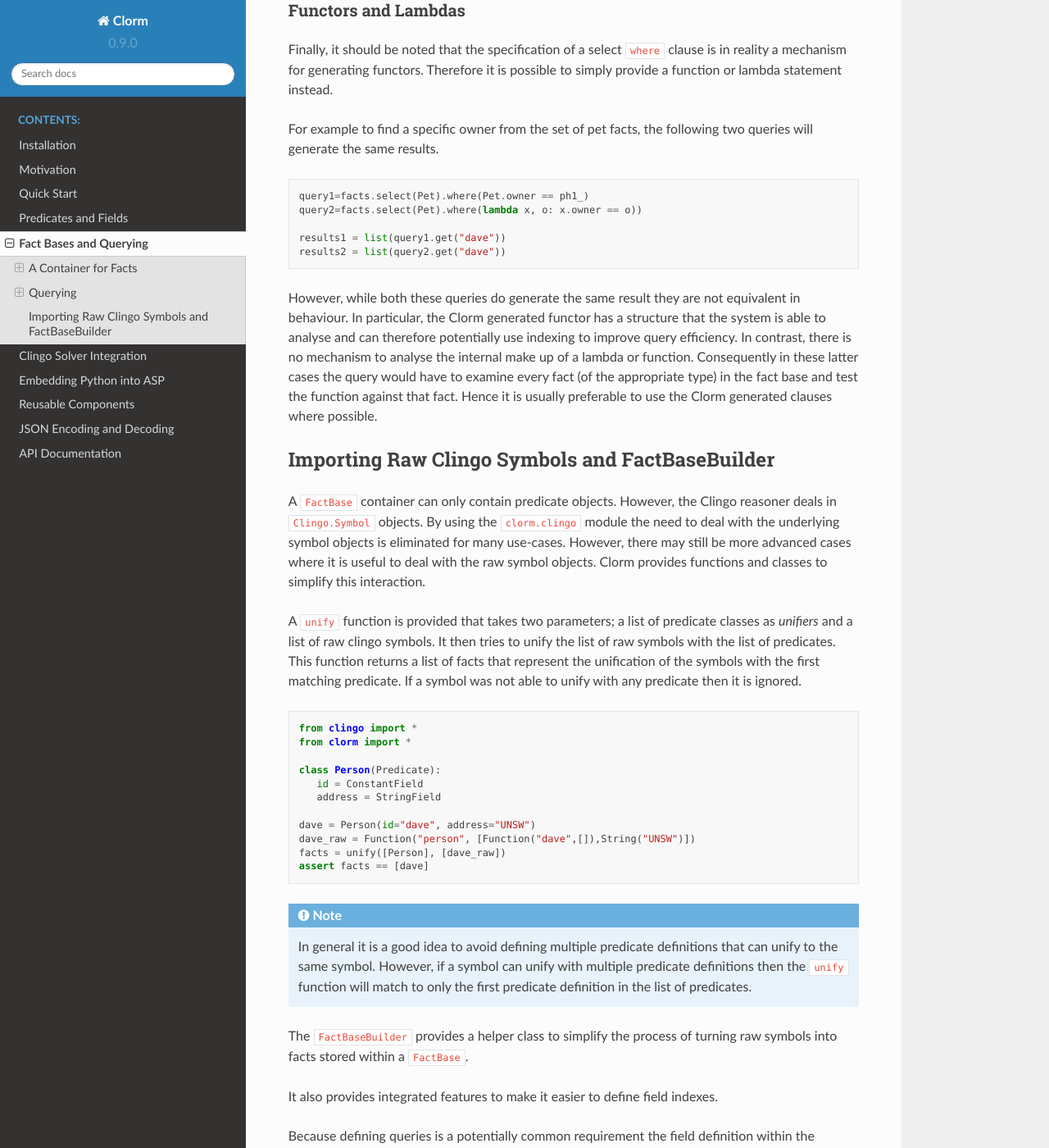
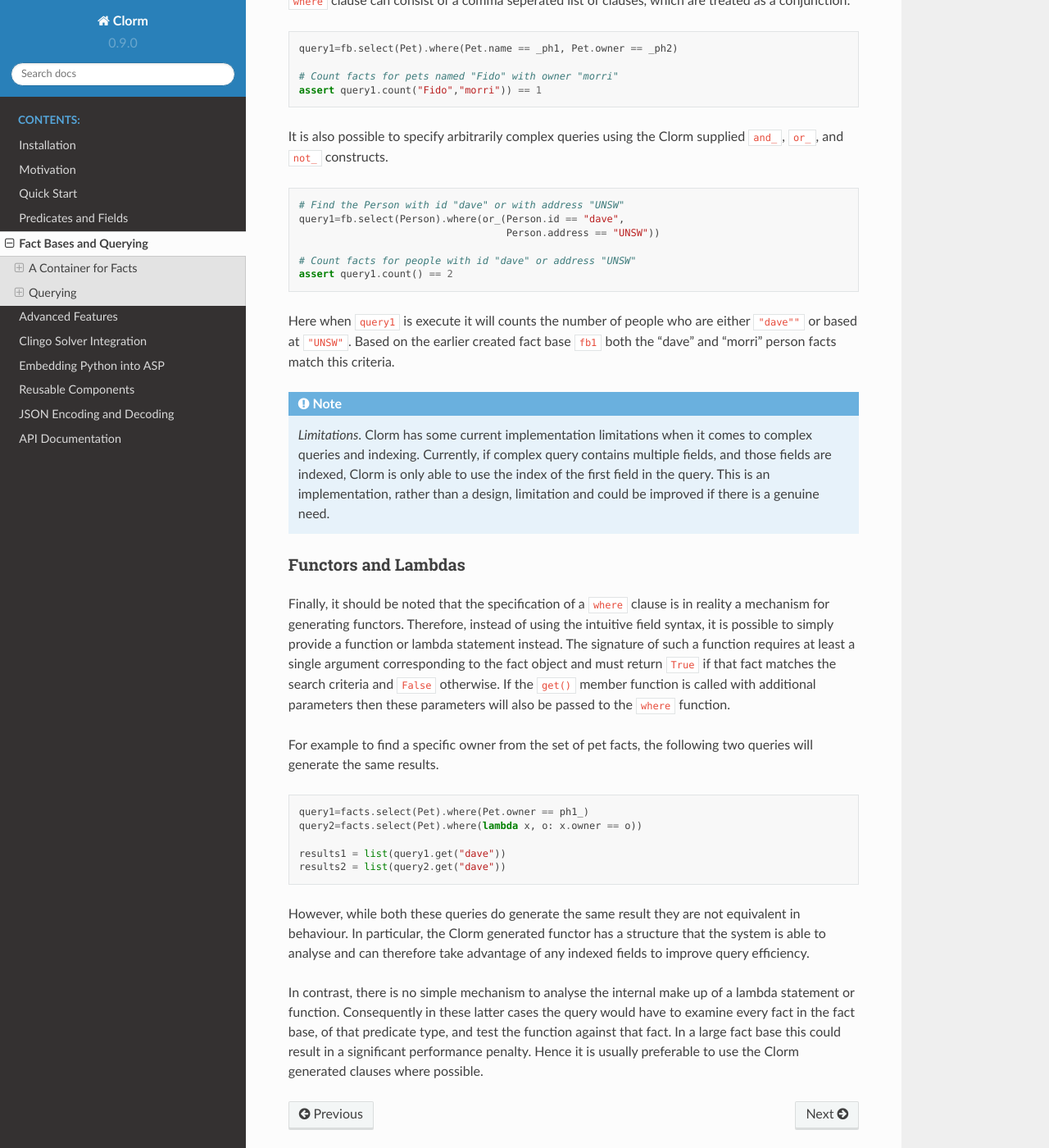
Before and after one commit to potassco/clorm, a Sphinx documentation site: the page built from docs/clorm/factbase.rst, in a window 1280 px wide and 1400 px high, scrolled down 5219 px. Shown: the whole window at 82% size. Built offline with Sphinx 7.4.7 and the Read the Docs theme 2.0.0, drawn with Linux system fonts in a browser that asks for light colours; some of the changed text lies outside the part shown.

Commit message:
API changes: FactBaseBuilder class and unify function
- Renamed FactBaseBuilder to SymbolPredicateUnifier
- Changed behaviour of unify function with more inputs and output FactBase by default

```diff
--- a/docs/clorm/factbase.rst
+++ b/docs/clorm/factbase.rst
@@ -60,9 +60,10 @@
 from a ``FactBase`` can often be done without regard to performance
 considerations.
 
-However, similarly to a traditional database, there can be cases where the
-number of facts that need to be stored can relatively large. In such cases
-querying these facts from a ``FactBase`` can present a performance bottleneck.
+However, in a similar manner to a traditional database, there can be cases where
+the number of facts that need to be stored can be relatively large. In such
+cases querying these facts from a ``FactBase`` can present a performance
+bottleneck.
 
 In order to alleviate this problem a ``FactBase`` can be defined with indexes
 for specific fields. Extending the above example:
@@ -109,8 +110,8 @@
 
 .. code-block:: python
 
-       query1=facts.select(Person).where(Person.id == "dave")
-       query2=facts.select(Pet).where(Pet.owner == "dave")
+       query1=fb.select(Person).where(Person.id == "dave")
+       query2=fb.select(Pet).where(Pet.owner == "dave")
 
 A query object needs to be executed in order to return the results. There are
 three member functions to execute a query: ``get()``, ``get_unique()``, and
@@ -124,8 +125,8 @@
        for pet in query2.get():
            assert pet.owner == "dave"
 
-Indexing
-^^^^^^^^
+Queries that use Indexes
+^^^^^^^^^^^^^^^^^^^^^^^^
 
 Querying can be a relatively expensive process as it has to potentially to
 examine every fact in the ``FactBase``. However, if you know that you will be
@@ -135,9 +136,9 @@
 
 .. code-block:: python
 
-   fb = FactBase([dave,morri,dave_cat], index=[Pet.owner])
+   fb3 = FactBase([dave,morri,dave_cat], index=[Pet.owner])
 
-   query=facts.select(Pet).where(Pet.owner == ph1_)
+   query=fb3.select(Pet).where(Pet.owner == ph1_)
 
 
 Queries with Parameters
@@ -150,8 +151,8 @@
 
 .. code-block:: python
 
-       query1=facts.select(Person)
-       query2=facts.select(Pet).where(Pet.owner == ph1_)
+       query1=fb.select(Person)
+       query2=fb.select(Pet).where(Pet.owner == ph1_)
 
        for person in query1.get():
           print("Pets owned by: {}".format(person.id))
@@ -170,7 +171,7 @@
 
 .. code-block:: python
 
-   query2=facts.select(Pet).where(Pet.owner == ph_("owner", "dave"))
+   query2=fb.select(Pet).where(Pet.owner == ph_("owner", "dave"))
 
    # Find pets owned by "morri"
    for pet in query2.get(owner="morri"):
@@ -191,7 +192,7 @@
 
 .. code-block:: python
 
-       query2=facts.select(Pet).order_by(Pet.owner, Pet.petname)
+       query2=fb.select(Pet).order_by(Pet.owner, Pet.petname)
 
 The above will list all pets, first sorted by the owner's name and then sorted in
 by the pet's name.
@@ -203,7 +204,7 @@
 
 	from clorm import desc
 
-	query2=facts.select(Pet).order_by(Pet.owner, desc(Pet.petname))
+	query2=fb.select(Pet).order_by(Pet.owner, desc(Pet.petname))
 
 
 Querying by Positional Arguments
@@ -214,7 +215,7 @@
 
 .. code-block:: python
 
-       query2=facts.select(Pet).where(Pet[0] == "dave").order_by(Pet[1])
+       query2=fb.select(Pet).where(Pet[0] == "dave").order_by(Pet[1])
 
 However, the warning from the previous section still holds; to use positional
 arguments sparingly and only in cases where the order of elements will not
@@ -235,14 +236,14 @@
        from clorm import path
 
        p1=Pet(owner="dave", petname="bob")
-       query3=facts.select(Pet).where(path(Pet) <= p1)
+       query3=fb.select(Pet).where(path(Pet) <= p1)
 
 Here the query will return all pet objects that are less than ``p1``, based on
 the ordering of the underlying Clingo Symbol objects. Note, querying by the
 predicate itself is a boundary case and it is not necessarily clear when this
 feature is required. For example, when testing for equality it is usually
 simpler to not use the query mechanism and instead to use the basic Python set
-inclusion operation.
+inclusion operation:
 
 .. code-block:: python
 
@@ -250,38 +251,77 @@
 
 .. note::
 
-   The technical reason for not providing the intuitive syntax is that it would
-   require overloading the boolean comparison operators for the
-   NonLogicalSymbol's metaclass. However, this would likely cause unexpected
-   behaviour when using the NonLogicalSymbol class in a variety of
-   contexts. Because of this it was thought better to provide a special syntax
-   for this boundary case.
+   The technical reason for not providing the intuitive syntax when querying on
+   the Predicate itself is that this would require overloading the boolean
+   comparison operators for the NonLogicalSymbol's metaclass. This would likely
+   cause unexpected behaviour when using the NonLogicalSymbol class in a variety
+   of contexts. Furthermore, the use-case for querying on the predicate instance
+   itself is limited, so it was deemed preferable to simply provide a special
+   syntax for this boundary case.
 
 
 Complex Query Expressions and Indexing
 ^^^^^^^^^^^^^^^^^^^^^^^^^^^^^^^^^^^^^^
 
-In the simple case where the ``Select`` query object contains a ``where`` clause
-that corresponds to a field that is indexed then Clorm is able to use this index
-to make query execution more efficient.
-
-However, a ``where`` clause can consist of more than one clause and these are
-treated as a conjunction. Its is also possible to construct more complex clauses
-using Clorm supplied ``and_``, ``or_``, and ``not_`` constructs.
+So far we have seen Clorm's supports for queiries with simple where clauses,
+such as:
 
 .. code-block:: python
 
-       query1=facts.select(Person).where(or_(Person.id == "dave", Person.address == "UNSW"))
+   query=fb.select(Pet).where(Pet.owner == "dave")
 
-Here when ``query1`` is execute it will return any person who is either
-``"dave""`` or based at ``"UNSW"``.
+or with a single placeholder:
+
+.. code-block:: python
+
+   query=facts.select(Pet).where(Pet.owner == ph1_)
+
+However, more complex queries can be specified, including with multiple
+placehoders. Firstly, a ``where`` clause can consist of a comma seperated list
+of clauses, which are treated as a conjunction:
+
+.. code-block:: python
+
+       query1=fb.select(Pet).where(Pet.name == _ph1, Pet.owner == _ph2)
+
+       # Count facts for pets named "Fido" with owner "morri"
+       assert query1.count("Fido","morri")) == 1
+
+It is also possible to specify arbitrarily complex queries using the Clorm
+supplied ``and_``, ``or_``, and ``not_`` constructs.
+
+.. code-block:: python
+
+       # Find the Person with id "dave" or with address "UNSW"
+       query1=fb.select(Person).where(or_(Person.id == "dave",
+                                          Person.address == "UNSW"))
+
+       # Count facts for people with id "dave" or address "UNSW"
+       assert query1.count() == 2
+
+Here when ``query1`` is execute it will counts the number of people who are
+either ``"dave""`` or based at ``"UNSW"``. Based on the earlier created fact
+base ``fb1`` both the "dave" and "morri" person facts match this criteria.
+
+.. note::
+
+   *Limitations*. Clorm has some current implementation limitations when it
+   comes to complex queries and indexing. Currently, if complex query contains
+   multiple fields, and those fields are indexed, Clorm is only able to use the
+   index of the first field in the query. This is an implementation, rather than
+   a design, limitation and could be improved if there is a genuine need.
 
 Functors and Lambdas
 ^^^^^^^^^^^^^^^^^^^^
 
-Finally, it should be noted that the specification of a select ``where`` clause
-is in reality a mechanism for generating functors. Therefore it is possible to
-simply provide a function or lambda statement instead.
+Finally, it should be noted that the specification of a ``where`` clause is in
+reality a mechanism for generating functors. Therefore, instead of using the
+intuitive field syntax, it is possible to simply provide a function or lambda
+statement instead. The signature of such a function requires at least a single
+argument corresponding to the fact object and must return ``True`` if that fact
+matches the search criteria and ``False`` otherwise. If the ``get()`` member
+function is called with additional parameters then these parameters will also be
+passed to the ``where`` function.
 
 For example to find a specific owner from the set of pet facts, the following
 two queries will generate the same results.
@@ -297,113 +337,12 @@
 
 However, while both these queries do generate the same result they are not
 equivalent in behaviour. In particular, the Clorm generated functor has a
-structure that the system is able to analyse and can therefore potentially use
-indexing to improve query efficiency. In contrast, there is no mechanism to
-analyse the internal make up of a lambda or function. Consequently in these
-latter cases the query would have to examine every fact (of the appropriate
-type) in the fact base and test the function against that fact. Hence it is
-usually preferable to use the Clorm generated clauses where possible.
+structure that the system is able to analyse and can therefore take advantage of
+any indexed fields to improve query efficiency.
 
-
-Importing Raw Clingo Symbols and FactBaseBuilder
-------------------------------------------------
-
-A ``FactBase`` container can only contain predicate objects. However, the Clingo
-reasoner deals in ``Clingo.Symbol`` objects.  By using the ``clorm.clingo``
-module the need to deal with the underlying symbol objects is eliminated for
-many use-cases. However, there may still be more advanced cases where it is
-useful to deal with the raw symbol objects. Clorm provides functions and classes
-to simplify this interaction.
-
-A ``unify`` function is provided that takes two parameters; a list of predicate
-classes as *unifiers* and a list of raw clingo symbols. It then tries to unify
-the list of raw symbols with the list of predicates. This function returns a
-list of facts that represent the unification of the symbols with the first
-matching predicate. If a symbol was not able to unify with any predicate then it
-is ignored.
-
-.. code-block:: python
-
-   from clingo import *
-   from clorm import *
-
-   class Person(Predicate):
-      id = ConstantField
-      address = StringField
-
-   dave = Person(id="dave", address="UNSW")
-   dave_raw = Function("person", [Function("dave",[]),String("UNSW")])
-   facts = unify([Person], [dave_raw])
-   assert facts == [dave]
-
-.. note:: In general it is a good idea to avoid defining multiple predicate
-   definitions that can unify to the same symbol. However, if a symbol can unify
-   with multiple predicate definitions then the ``unify`` function will match to
-   only the first predicate definition in the list of predicates.
-
-The ``FactBaseBuilder`` provides a helper class to simplify the process of
-turning raw symbols into facts stored within a ``FactBase``.
-
-
-It also provides integrated features to make it easier to define field
-indexes.
-
-Because defining queries is a potentially common requirement the field
-definition within the predicate can include the option ``index=True`` which will
-be used by the ``FactBaseBuilder``.
-
-So the earlier definition can be modified:
-
-.. code-block:: python
-
-   class Pet(Predicate):
-      owner = ConstantField(index=True)
-      petname = StringField()
-
-``FactBaseBuilder`` provides a decorator function that can be used to register
-the class and index option with the builder.
-
-.. code-block:: python
-
-   from clorm import *
-
-   fbb = FactBaseBuilder()
-
-   @fbb.register
-   class Person(Predicate):
-      id = ConstantField()
-      address = StringField()
-
-   @fbb.register
-   class Pet(Predicate):
-      owner = ConstantField(index=True)
-      petname = StringField()
-
-   dave_raw = Function("person", [Function("dave",[]),String("UNSW")])
-   fb1 = fbb.new(symbols=[dave_raw])
-
-
-Once a ``FactBaseBuilder`` object has registered a number of predicates then the
-``FactBaseBuilder.new()`` member function can be used to create a ``FactBase``
-object containing the facts that were generated by unifying the
-``Clingo.Symbol`` objects against the registered predicates. The generated
-``FactBase`` will also have the appropriate indexes specified by the
-registration of the predicates.
-
-This function has two other useful features. Firtly, the option
-``raise_on_empty=True`` will throw an error if no clingo symbols unify with the
-registered predicates. While there are legitimate cases where a symbol doesn't
-unify with the builder there are also many cases where this indicates an error
-in the definition of the predicates or in the ASP program itself.
-
-The final option is the ``delayed_init=True`` option that allow for a delayed
-initialisation of the ``FactBase``. What this means is that the symbols are only
-processed (i.e., they are not unified agaist the predicates to generate facts)
-when the ``FactBase`` object is actually used.
-
-This is useful because there are cases where a fact base object is never
-actually used and is simply discarded. In particular this can happen when the
-ASP solver generates models as part of the ``on_model()`` callback function. If
-applications only cares about an optimal model or there is a timeout being
-applied then only the last model generated will actually be processed and all
-the earlier models may be discarded (see :ref:`api_clingo_integration`).
+In contrast, there is no simple mechanism to analyse the internal make up of a
+lambda statement or function. Consequently in these latter cases the query would
+have to examine every fact in the fact base, of that predicate type, and test
+the function against that fact. In a large fact base this could result in a
+significant performance penalty. Hence it is usually preferable to use the Clorm
+generated clauses where possible.
--- a/docs/index.rst
+++ b/docs/index.rst
@@ -35,6 +35,7 @@
    clorm/quickstart
    clorm/predicate
    clorm/factbase
+   clorm/advanced
    clorm/integration
    clorm/embedding
    clorm/liborm
```
Also changed, not shown: other parts of docs/clorm/factbase.rst (+3 -3 lines), docs/clorm/advanced.rst (added, +160 -0 lines), docs/clorm/integration.rst (+5 -5 lines), docs/clorm/json.rst (+9 -7 lines), 6 other files.
